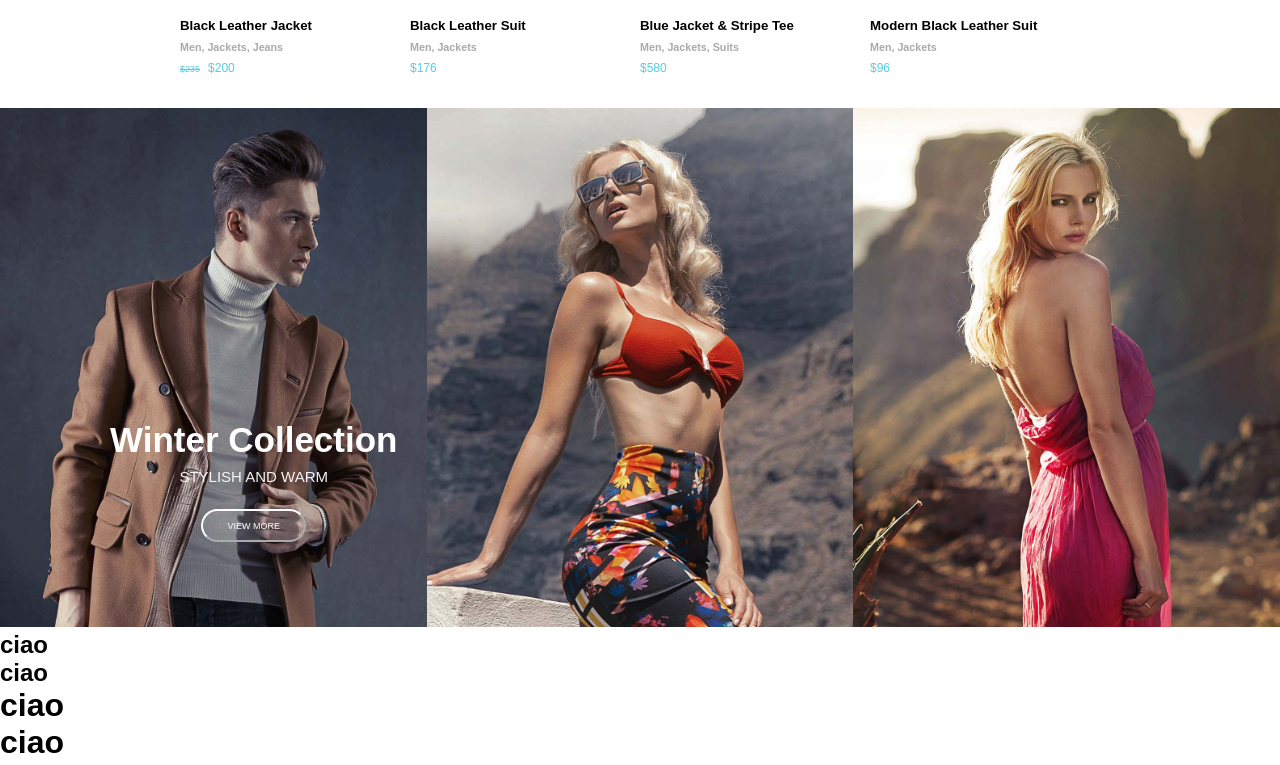
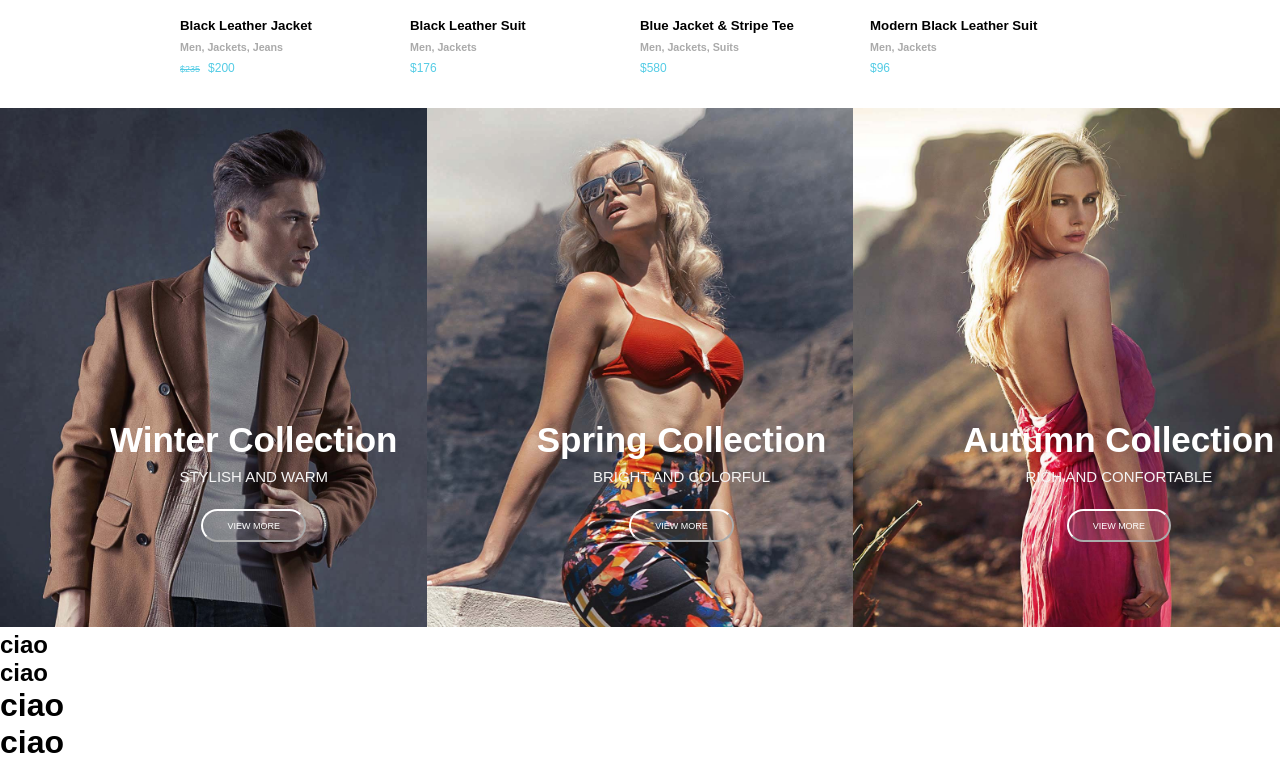
Before and after one commit to Pietro907/proj-html-vuejs, a Vue app: page / in a window 1280 px wide. Shown: the part 1291-2056 px from the top of the page. Built offline with nearby package versions, Linux system fonts and the light colour scheme.

Commit message:
add all fix component MainCollection

```diff
--- a/src/components/MainCollection.vue
+++ b/src/components/MainCollection.vue
@@ -30,14 +30,42 @@ export default {
             </div>
 
             <div class="col">
-                <div class="card">
+                <div class="card overview">
                     <img src="../assets/img/collections/spring/spring_collection_bg.jpg" alt="">
+
+                    <div class="card collect d_flex f_column align_center">
+
+                        <h2>Spring Collection</h2>
+                        <p>BRIGHT AND COLORFUL</p>
+
+                        <div class="btn">
+
+                            <button class="color" type="button">VIEW MORE</button>
+
+                        </div>
+
+                    </div>
+
                 </div>
             </div>
 
             <div class="col">
-                <div class="card">
+                <div class="card overview">
                     <img src="../assets/img/collections/autumn_collection_bg.jpg" alt="">
+
+                    <div class="card collect d_flex f_column align_center">
+
+                        <h2>Autumn Collection</h2>
+                        <p>RICH AND CONFORTABLE</p>
+
+                        <div class="btn">
+
+                            <button class="color" type="button">VIEW MORE</button>
+
+                        </div>
+
+                    </div>
+
                 </div>
             </div>
 
@@ -63,9 +91,11 @@ export default {
 .card>img {
     width: 100%;
 }
-.overview{
+
+.overview {
     position: relative;
 }
+
 .collect {
     height: 430px;
     padding: 0 0 5rem;
@@ -74,18 +104,21 @@ export default {
     position: absolute;
     top: 280px;
     left: 110px;
-    & h2{
+
+    & h2 {
         color: var(--bg-primary);
         font-size: 35px;
         margin: 0 0 0.5rem
     }
+
     & p {
         color: var(--bg-white-smoke);
         font-size: 15px;
         margin: 0 0 1.5rem
     }
 }
-.btn > button {
+
+.btn>button {
     font-size: 9px;
     padding: 0.6rem 1.5rem;
     border-radius: 20px;
@@ -97,12 +130,15 @@ export default {
 .d_flex {
     display: flex;
 }
+
 .f_row {
     flex-direction: row;
 }
+
 .f_column {
     flex-direction: column;
 }
+
 .jst_center {
     justify-content: center;
 }
@@ -125,7 +161,7 @@ export default {
 .bg_gray_light {
     background-color: var(--bg-white-smoke);
 }
+
 .color {
     background-color: #f5f5f523;
-}
-</style>
+}</style>
```
